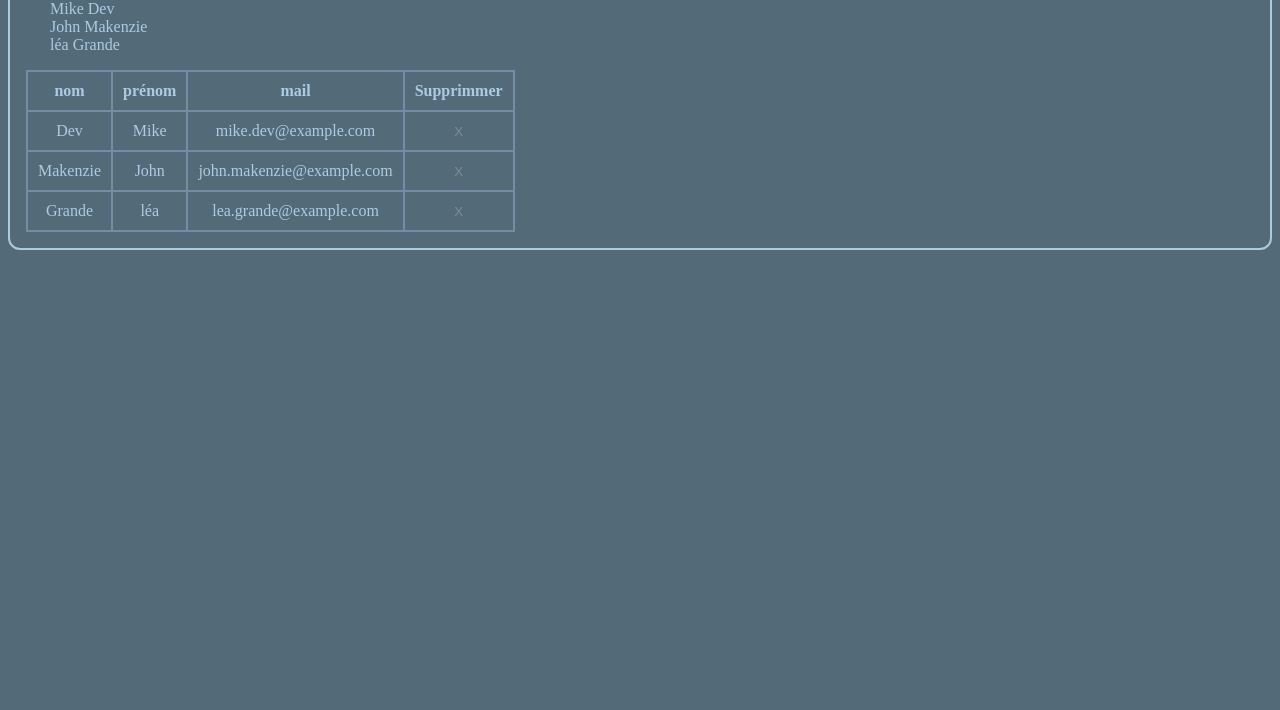
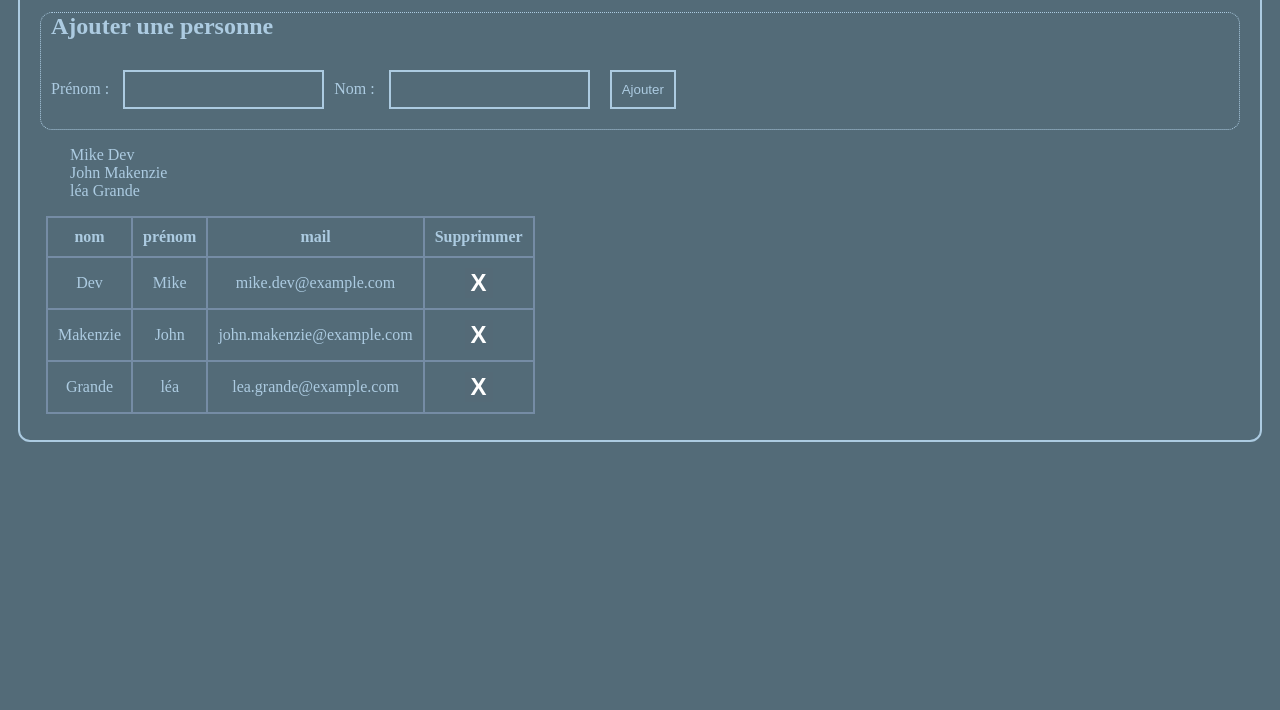
Before and after one commit to Jims42/web-js, a plain HTML site: page manipTab/manipTab.html in a window 1280 px wide. Shown: the part 90-800 px from the top of the page. Drawn offline with Linux system fonts and the light colour scheme.

Commit message:
Insertion et creation du block ajout de personne

```diff
--- a/manipTab/assets/css/manipTab.css
+++ b/manipTab/assets/css/manipTab.css
@@ -13,6 +13,9 @@ th,td{
 .btnSupp{
  background-color: #546a77;
     border: none;
-    color: #758CA5;
+    /*color: #758CA5;*/
+    color: white;
+    font-weight: bold;
+    font-size: 1.5rem;
 
 }
--- a/manipTab/assets/js/manipTab.js
+++ b/manipTab/assets/js/manipTab.js
@@ -1,74 +1,131 @@
-const people=['Mike Dev', 'John Makenzie', 'léa Grande'];
-const nameTab=document.getElementById('nameTab');
-nameTab.setAttribute("style","list-style: none");
-const myBody=document.querySelector('body');
-myBody.style.backgroundColor="#536B78";
-myBody.style.color="#ACCBE1";
-const myDiv=document.getElementById('wrap');
-myDiv.style.border="2px solid #ACCBE1";
-myDiv.style.borderRadius="12px";
+const people = ["Mike Dev", "John Makenzie", "léa Grande"];
+const nameTab = document.getElementById("nameTab");
+nameTab.setAttribute("style", "list-style: none");
+const myBody = document.querySelector("body");
+myBody.style.backgroundColor = "#536B78";
+myBody.style.color = "#ACCBE1";
+
+const myDivs = document.querySelectorAll(".block");
+myDivs.forEach(myDiv=>{
+myDiv.style.border = "2px solid #ACCBE1";
+myDiv.style.borderRadius = "12px";
+myDiv.style.margin="10px";
+myDiv.style.padding="10px";
+});
+const myDivAdd=document.getElementById('addLigne');
+myDivAdd.style.border="1px dotted #ACCBE1";
+myDivAdd.style.paddingTop="0";
 let prenom;
 let nom;
 
+const myTab = document.querySelector("table");
+const myThead = myTab.createTHead();
+const titleRow = myThead.insertRow();
 
-
-const myTab=document.querySelector("table");
-const myThead=myTab.createTHead();
-const titleRow=myThead.insertRow();
-
-
-
-let tabTitle=["nom", "prénom", "mail"];
+let tabTitle = ["nom", "prénom", "mail"];
 tabTitle.push("Supprimmer");
 
-for(let j=0;j<tabTitle.length;j++){
-    let myCell=document.createElement('th');
-    myCell.textContent=tabTitle[j];
-    titleRow.appendChild(myCell);
+for (let j = 0; j < tabTitle.length; j++) {
+  let myCell = document.createElement("th");
+  myCell.textContent = tabTitle[j];
+  titleRow.appendChild(myCell);
 }
-const myTbody=myTab.createTBody();
-const titleD=myTbody.insertRow();
+const myTbody = myTab.createTBody();
+//const titleD = myTbody.insertRow();
 
-for (let i=0;i<people.length;i++){
-    let tabpeople=people[i];
-    prenom=tabpeople.split(" ")[0];
-    nom=tabpeople.split(" ")[1];
+for (let i = 0; i < people.length; i++) {
 
-const myRowBody=myTbody.insertRow();
+    //SEPARATION NOM PRENOM
+  let tabpeople = people[i];
+  prenom = tabpeople.split(" ")[0];
+  nom = tabpeople.split(" ")[1];
+//INSERTION LIGNE TR
+  const myRowBody = myTbody.insertRow();
+  myRowBody.id = "ligne" + (i + 1);
+//INSERTION CASE NOM
+  const myCellNom = myRowBody.insertCell();
+  myCellNom.textContent = nom;
+//INSERTION CASE PRENOM
+  const myCellPrenom = myRowBody.insertCell();
+  myCellPrenom.textContent = prenom;
+//INSERTION CASE EMAIL
+  const myCellMail = myRowBody.insertCell();
+  let prenomMail = prenom
+    .toLowerCase()  //MINUSCULE
+    .normalize("NFD")  //ENLEVE ACCENT
+    .replace(/[\u0300-\u036f]/g, "");
+  let nomMail = nom
+    .toLowerCase()  //MINUSCULE
+    .normalize("NFD")  //ENLEVE ACCENT
+    .replace(/[\u0300-\u036f]/g, "");
+  myCellMail.textContent = `${prenomMail}.${nomMail}@example.com`;
+//INSERTION CASE SUPP
+  let myCellSupp = myRowBody.insertCell();
+  let btnSupp = document.createElement("button");
+  btnSupp.className = "btnSupp";
+  btnSupp.textContent = "X";
+  btnSupp.id = "btnSuppr" + (i+1);
+  btnSupp.type = "button";
+//SUPPRESSION AU CLICK DIRECT DANS LA BOUCLE
+  //btnSupp.addEventListener('click',() =>{
+  //myRowBody.remove();
+  //});
 
-const myCellNom=myRowBody.insertCell();
-myCellNom.textContent=nom;
+  myCellSupp.appendChild(btnSupp);
 
-const myCellPrenom=myRowBody.insertCell();
-myCellPrenom.textContent=prenom;
-
-const myCellMail=myRowBody.insertCell();
-let prenomMail=prenom.toLowerCase().normalize("NFD").replace(/[\u0300-\u036f]/g, '');
-let nomMail=nom.toLowerCase().normalize("NFD").replace(/[\u0300-\u036f]/g, '');
-myCellMail.textContent=`${prenomMail}.${nomMail}@example.com`
-let myCellSupp=myRowBody.insertCell();
-let btnSupp=document.createElement('button');
-btnSupp.className="btnSupp";
-btnSupp.textContent="X";
-btnSupp.id="btnSuppr";
-btnSupp.type="button";
-myCellSupp.appendChild(btnSupp);
-
-
-
-    const li=document.createElement('li');
-li.className="litab";
-li.textContent=tabpeople;
-nameTab.appendChild(li);
+  const li = document.createElement("li");
+  li.className = "litab";
+  li.textContent = tabpeople;
+  nameTab.appendChild(li);
 }
-const suppBtn=document.querySelectorAll('.btnSupp');
+//SUPPRESSION HORS BOUCLE
+const suppBtn = document.querySelectorAll(".btnSupp");
 suppBtn.forEach((btnsup) => {
-    btnsup.addEventListener("click",(del)=>{
-
-  const parentCard = closest('titleD');
-    if (parentCard) {
-    parentCard.remove();
-    }
-        console.log("testsup");
-    })
+  btnsup.addEventListener("click", (event) => {
+    const ligne = event.target.closest("tr");
+    console.log("ID supp :", ligne.id);
+    ligne.remove();
+  });
 });
+//ZONE AJOUTER PERSONNE
+const titre=document.createElement("h2");
+titre.style.marginTop="0";
+titre.textContent="Ajouter une personne";
+myDivAdd.appendChild(titre);
+//CREATIONLABEL ET INPUT PRENOM
+const labPrenom=document.createElement("label");
+labPrenom.setAttribute('for','addPrenom');
+labPrenom.textContent="Prénom : ";
+const myPrenomAdd=document.createElement('input');
+myPrenomAdd.id="addPrenom";
+myPrenomAdd.setAttribute('type','texte');
+myPrenomAdd.className="deco";
+//CREATION LABEL ET INPUT NOM
+const labNom=document.createElement("label");
+labNom.setAttribute('for','addNom');
+labNom.textContent="Nom : ";
+const myNomAdd=document.createElement('input');
+myNomAdd.id="addNom";
+myNomAdd.setAttribute('type','texte');
+myNomAdd.className="deco";
+//CREATION BOUTTON
+const myBoutonAdd=document.createElement('button');
+myBoutonAdd.id="addButon";
+myBoutonAdd.textContent="Ajouter";
+myBoutonAdd.setAttribute('type','button');
+myBoutonAdd.className="deco";
+//INSERTION DES CREATIONS
+myDivAdd.appendChild(labPrenom);
+myDivAdd.appendChild(myPrenomAdd);
+myDivAdd.appendChild(labNom);
+myDivAdd.appendChild(myNomAdd);
+myDivAdd.appendChild(myBoutonAdd);
+//MISE EN FORME
+const myDeco=document.querySelectorAll(".deco");
+myDeco.forEach(deco=>{
+    deco.style.backgroundColor="#536B78";
+    deco.style.border="2px solid #ACCBE1";
+    deco.style.color="#ACCBE1";
+    deco.style.margin="10px";
+    deco.style.padding="10px";
+});
--- a/manipTab/manipTab.html
+++ b/manipTab/manipTab.html
@@ -8,8 +8,10 @@
     <link rel="stylesheet" href="assets/css/manipTab.css">
 </head>
 <body>
-    <div id="wrap">
+
+    <div class="block" id="wrap">
     <h1>Liste des personnes inscrites</h1>
+    <div class="block" id="addLigne"></div>
     <ul id="nameTab"></ul>
     <table>
 
```
